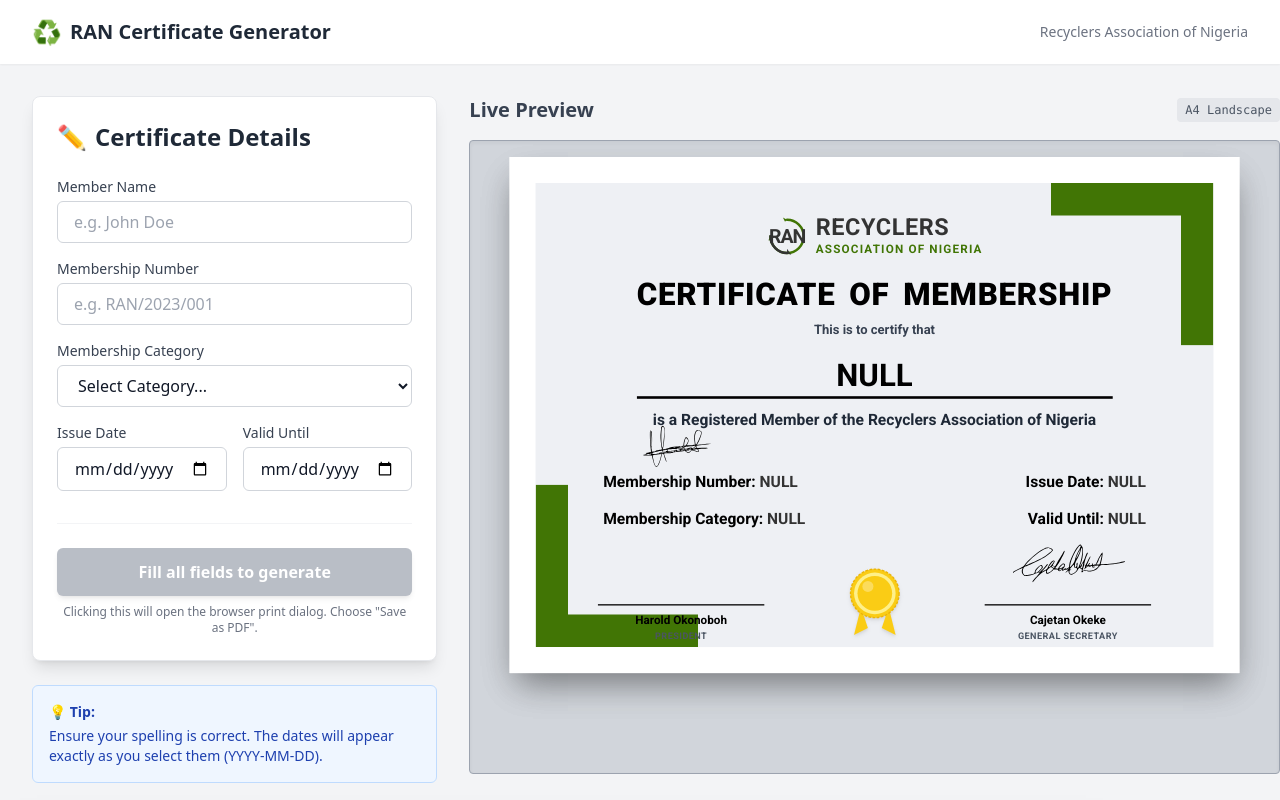
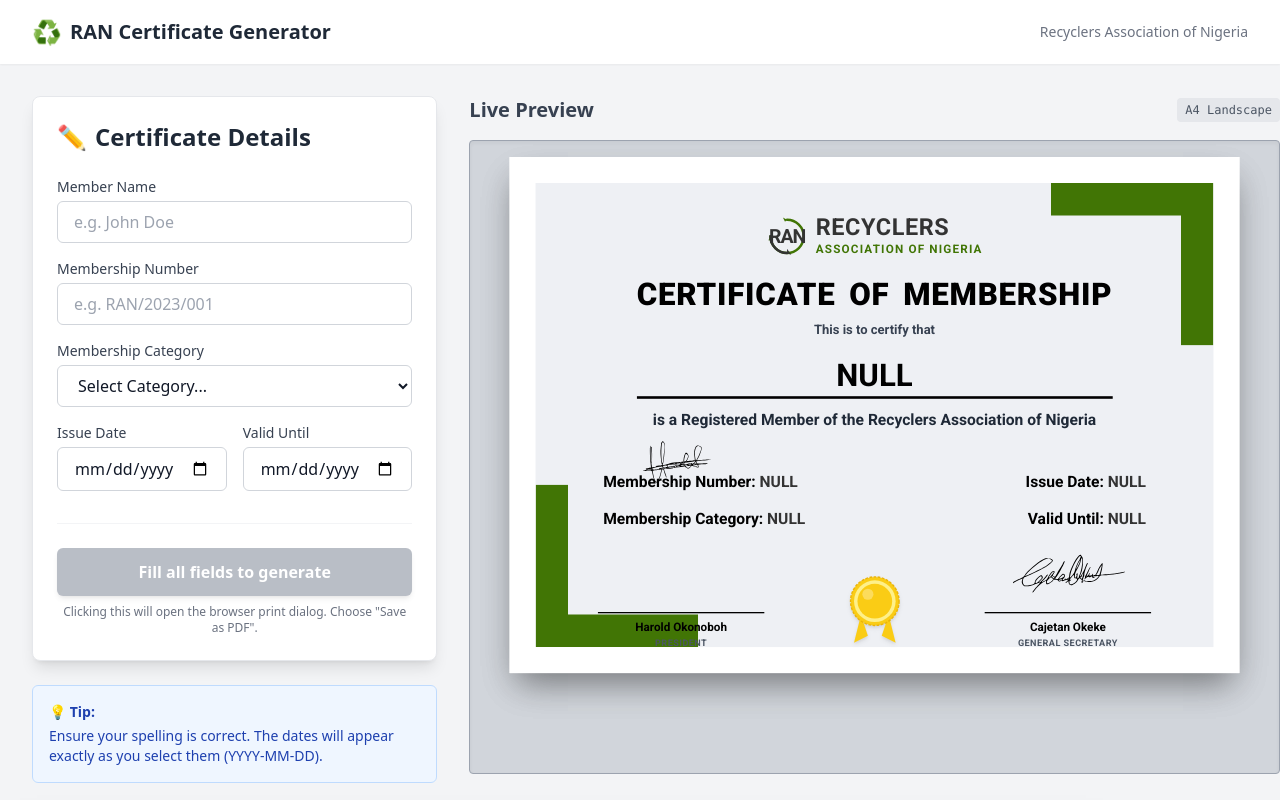
Before and after one commit to zoneboy/certificate, a React (Vite) app: page / in a window 1280 px wide. Shown: the top 800 px of the page. Built offline with nearby package versions, Linux system fonts and the light colour scheme.

Commit message:
Update Certificate.tsx

```diff
--- a/components/Certificate.tsx
+++ b/components/Certificate.tsx
@@ -107,7 +107,8 @@
 
             {/* President Signature */}
             <div className="flex flex-col items-center w-64">
-              <div className="h-16 w-48 -mb-3 flex items-end justify-center z-10">
+              {/* Using translate-y-6 to push it down over the line */}
+              <div className="h-16 w-48 flex items-end justify-center z-10 translate-y-6">
                  <SignatureHarold className="w-full h-full text-black" />
               </div>
               <div className="w-full h-0.5 bg-black mb-2 relative z-0"></div>
@@ -122,7 +123,8 @@
 
             {/* Secretary Signature */}
             <div className="flex flex-col items-center w-64">
-              <div className="h-16 w-48 -mb-3 flex items-end justify-center z-10">
+              {/* Using translate-y-4 to nudge it down slightly */}
+              <div className="h-16 w-48 flex items-end justify-center z-10 translate-y-4">
                  <SignatureCajetan className="w-full h-full text-black" />
               </div>
               <div className="w-full h-0.5 bg-black mb-2 relative z-0"></div>
```
